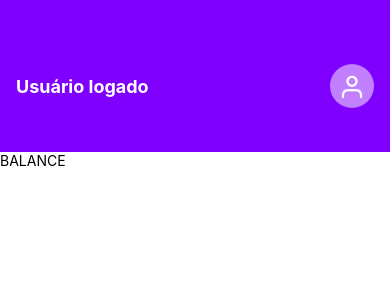
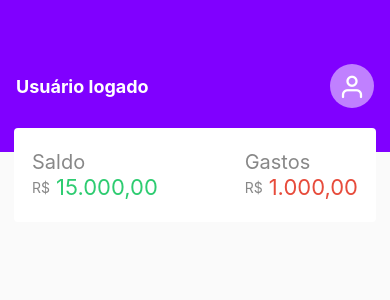
Before and after one commit to maxmonteiro/react-native-finance-app, a React Native app: screen / in a window 390 px wide. Shown: the top 300 px of the page. Built offline with nearby package versions, Linux system fonts and the light colour scheme.

Commit message:
altera estilo do componente Balance

```diff
--- a/src/components/Balance/index.js
+++ b/src/components/Balance/index.js
@@ -8,13 +8,70 @@
 export default function Balance() {
   return (
     <View style={styles.container}>
-      <Text>BALANCE</Text>
+
+      <View style={styles.item}>
+        <Text style={styles.itemTitle}>Saldo</Text>
+        <View style={styles.content}>
+          <Text style={styles.currencySymbol}>R$</Text>
+          <Text style={styles.balance}>15.000,00</Text>
+        </View>
+      </View>
+
+      <View style={styles.item}>
+        <Text style={styles.itemTitle}>Gastos</Text>
+        <View style={styles.content}>
+          <Text style={styles.currencySymbol}>R$</Text>
+          <Text style={styles.expenses}>1.000,00</Text>
+        </View>
+      </View>
+
     </View>
+
   );
 }
 
 const styles = StyleSheet.create({
     container: {
+        backgroundColor: '#FFF',
+        flexDirection: 'row',
+        justifyContent: 'space-between',
+        marginTop: -24,
+        marginEnd: 14,
+        marginStart: 14,
+        paddingTop: 22,
+        paddingEnd: 18,
+        paddingStart: 18,
+        paddingBottom: 22,
+        borderRadius:4,
+        zIndex: 99
+    },
 
+    item: {
+
+    },
+
+    itemTitle: {
+        fontSize: 20,
+        color: '#888'
+    },
+
+    content: {
+        flexDirection: 'row',
+        alignItems: 'center'
+    },
+
+    currencySymbol: {
+        color: '#888',
+        marginRight: 6,
+    },
+
+    balance: {
+        fontSize: 22,
+        color: '#2ecc71'
+    },
+
+    expenses: {
+        fontSize: 22,
+        color: '#e74c3c'
     }
 })
--- a/src/pages/Home/index.js
+++ b/src/pages/Home/index.js
@@ -14,6 +14,6 @@
 const styles = StyleSheet.create({
   container: {
     flex: 1,
-    backgroundColor: '#fff'
+    backgroundColor: '#fafafa'
   },
 });
```
